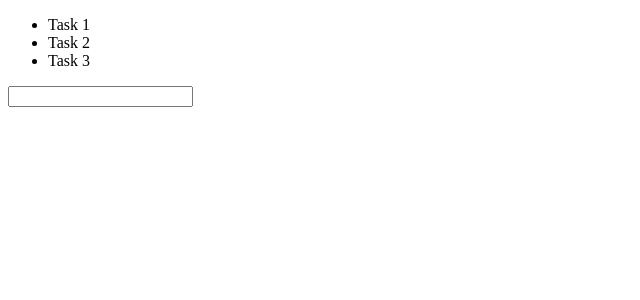
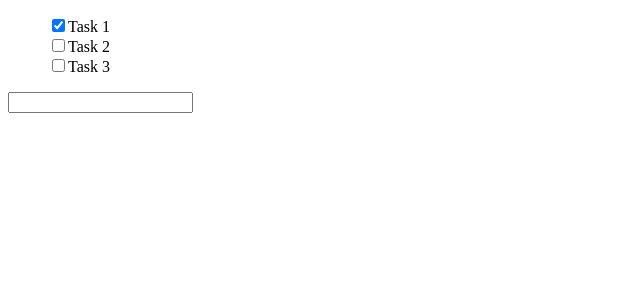
Before and after one commit to LeanderChristensen/PG6301-todo-app, a React (Vite) app: page / in a window 1280 px wide. Shown: the top 300 px of the page, without its empty margins (0-640 px from the left). Built offline with nearby package versions, Linux system fonts and the light colour scheme.

Commit message:
Added checkbox

```diff
--- a/src/main.jsx
+++ b/src/main.jsx
@@ -6,9 +6,9 @@ function Application() {
 
   function onLoad() {
     setTasks([
-      { id: 1, text: "Task 1", checked: 1 },
-      { id: 2, text: "Task 2", checked: 0 },
-      { id: 3, text: "Task 3", checked: 0 },
+      { id: 1, text: "Task 1", checked: true },
+      { id: 2, text: "Task 2", checked: false },
+      { id: 3, text: "Task 3", checked: false },
     ]);
   }
 
@@ -23,16 +23,34 @@ function Application() {
       {
         id: tasks.length + 1,
         text: document.getElementById("text").value,
-        checked: 0,
+        checked: false,
       },
     ]);
+    document.getElementById("text").value = "";
   }
 
-  const listItems = tasks.map((task) => <li key={task.id}>{task.text}</li>);
+  function handleCheck(id, checked) {
+    checked = !checked;
+    let a = [...tasks];
+    a[id - 1].checked = checked;
+    setTasks(a);
+    console.log(tasks);
+  }
+
+  const listItems = tasks.map((task) => (
+    <li key={task.id}>
+      <input
+        type={"checkbox"}
+        checked={task.checked}
+        onChange={(e) => handleCheck(task.id, task.checked)}
+      />
+      {task.text}
+    </li>
+  ));
 
   return (
     <>
-      <ul>{listItems}</ul>
+      <ul style={{ listStyleType: "none" }}>{listItems}</ul>
       <form onSubmit={handleSubmit}>
         <input id={"text"} />
       </form>
```
